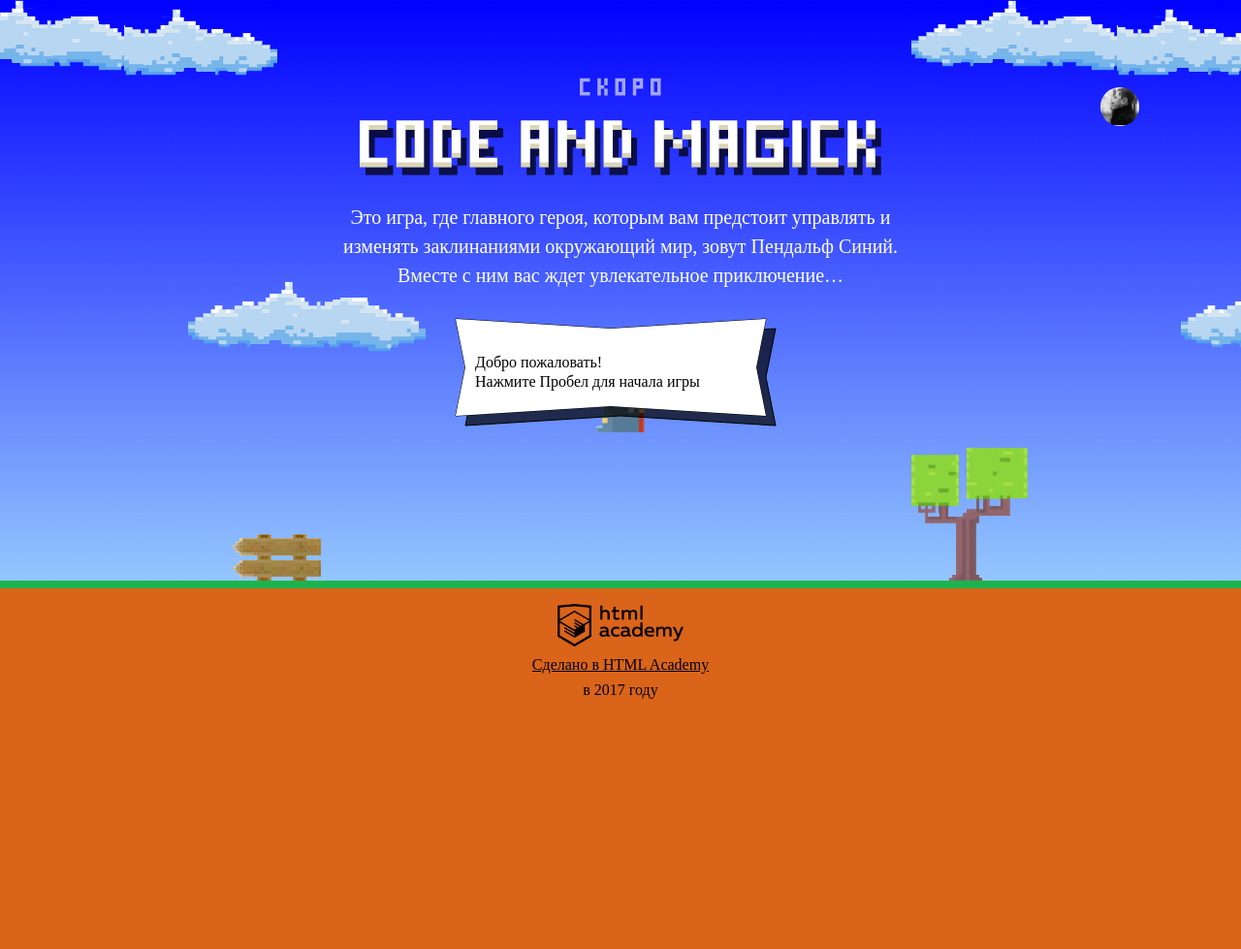
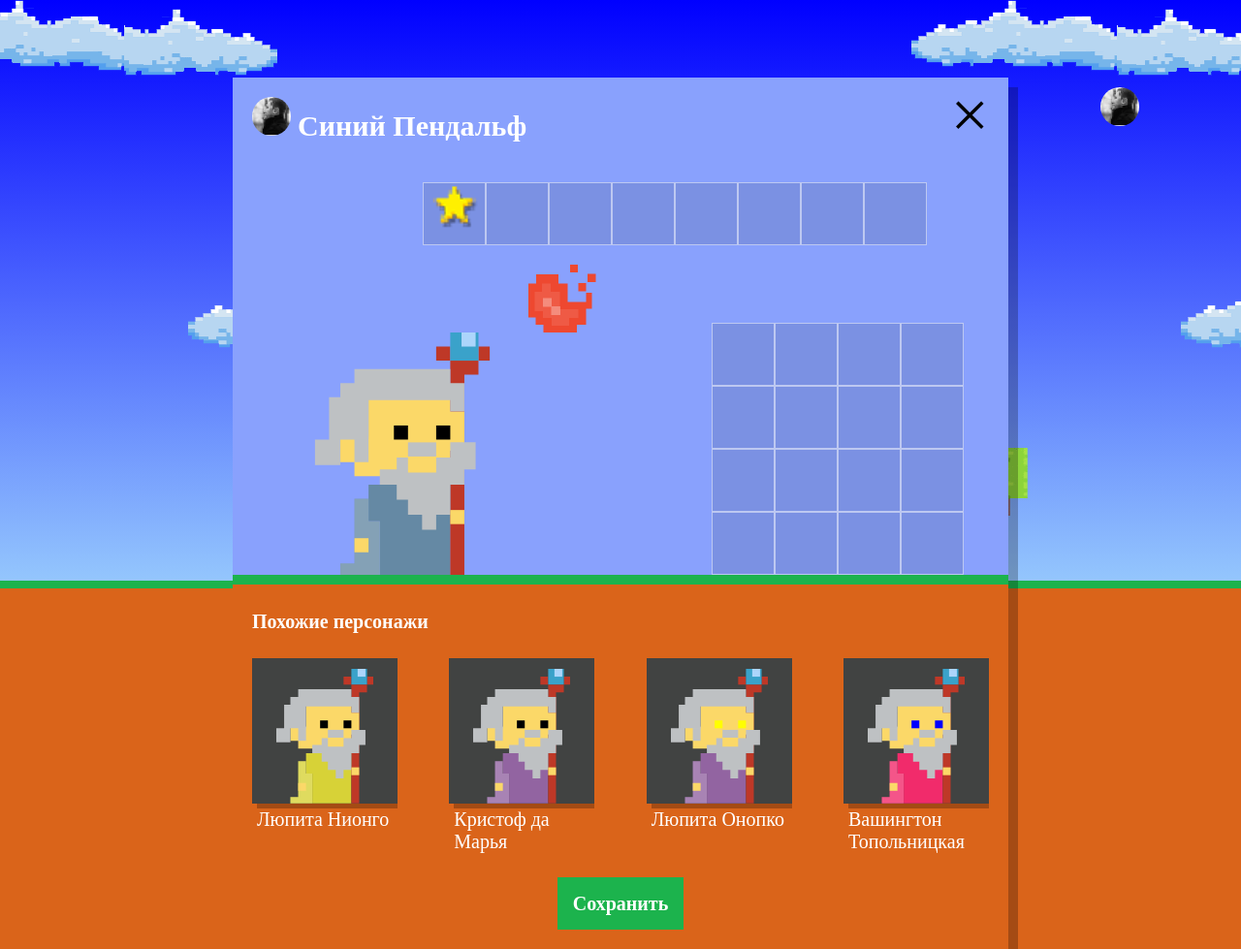
Before and after one commit to ivlikovalera/805883-code-and-magick-19, a website: page index.html in a window 1280 px wide. Shown: the whole page at 97% size. Before the commit the page ends 800 px from the top, so only its background shows below. Drawn offline with Linux system fonts and the light colour scheme; a web font is replaced by a local one.

Commit message:
Добавляет персонажей

```diff
--- a/index.html
+++ b/index.html
@@ -199,6 +199,7 @@
   };
 </script>
 <script src="js/stats.js"></script>
+<script src="js/setup.js"></script>
 <script src="js/game.js"></script>
 
 </body>
--- /dev/null
+++ b/js/setup.js
@@ -0,0 +1,95 @@
+'use strict';
+
+var FIRST_NAMES = [
+  'Иван ',
+  'Хуан Себастьян ',
+  'Мария ',
+  'Кристоф ',
+  'Виктор ',
+  'Юлия ',
+  'Люпита ',
+  'Вашингтон '
+];
+
+var LAST_NAMES = [
+  'да Марья',
+  'Верон',
+  'Мирабелла',
+  'Вальц',
+  'Онопко',
+  'Топольницкая',
+  'Нионго',
+  'Ирвинг'
+];
+
+var COATS_COLORS = [
+  'rgb(101, 137, 164)',
+  'rgb(241, 43, 107)',
+  'rgb(146, 100, 161)',
+  'rgb(56, 159, 117)',
+  'rgb(215, 210, 55)',
+  'rgb(0, 0, 0)'
+];
+
+var EYES_COLORS = ['black', 'red', 'blue', 'yellow', 'green'];
+
+var getRandomInt = function (min, max) {
+  return Math.floor(Math.random() * (max - min)) + min;
+};
+
+var getShuffleArray = function (values) {
+  for (var i = values.length - 1; i > 0; i--) {
+    var j = Math.floor(Math.random() * (i + 1));
+    var temp = values[i];
+    values[i] = values[j];
+    values[j] = temp;
+  }
+  return values;
+};
+
+var getListCharacters = function (count) {
+  var listCharacters = [];
+  FIRST_NAMES = getShuffleArray(FIRST_NAMES);
+  LAST_NAMES = getShuffleArray(LAST_NAMES);
+  COATS_COLORS = getShuffleArray(COATS_COLORS);
+  EYES_COLORS = getShuffleArray(EYES_COLORS);
+
+  for (var i = 0; i < count; i++) {
+    listCharacters[i] =
+    {
+      name: FIRST_NAMES[getRandomInt(0, FIRST_NAMES.length)]
+      + LAST_NAMES[getRandomInt(0, LAST_NAMES.length)],
+      coatColor: COATS_COLORS[getRandomInt(0, COATS_COLORS.length)],
+      eyesColor: EYES_COLORS[getRandomInt(0, EYES_COLORS.length)],
+    };
+  }
+  return listCharacters;
+};
+
+document.querySelector('.setup').classList.remove('hidden');
+document.querySelector('.setup-similar').classList.remove('hidden');
+
+var listElement = document.querySelector('.setup-similar-list');
+
+var wizardTemplate = document.querySelector('#similar-wizard-template')
+  .content
+  .querySelector('.setup-similar-item');
+
+var renderWizard = function (wizard) {
+  var wizardElement = wizardTemplate.cloneNode(true);
+  wizardElement.querySelector('.setup-similar-label').textContent = wizard.name;
+  wizardElement.querySelector('.wizard-coat').style.fill = wizard.coatColor;
+  wizardElement.querySelector('.wizard-eyes').style.fill = wizard.eyesColor;
+  return wizardElement;
+};
+
+var makeFiledFragment = function (wizards) {
+  var fragment = document.createDocumentFragment();
+  for (var i = 0; i < wizards.length; i++) {
+    fragment.appendChild(renderWizard(wizards[i]));
+  }
+  return fragment;
+};
+
+var fragment = makeFiledFragment(getListCharacters(4));
+listElement.appendChild(fragment);
--- a/js/stats.js
+++ b/js/stats.js
@@ -1,4 +1,5 @@
 'use strict';
+
 var CLOUD = {
   WIDTH: 420,
   HEIGHT: 270,
```
